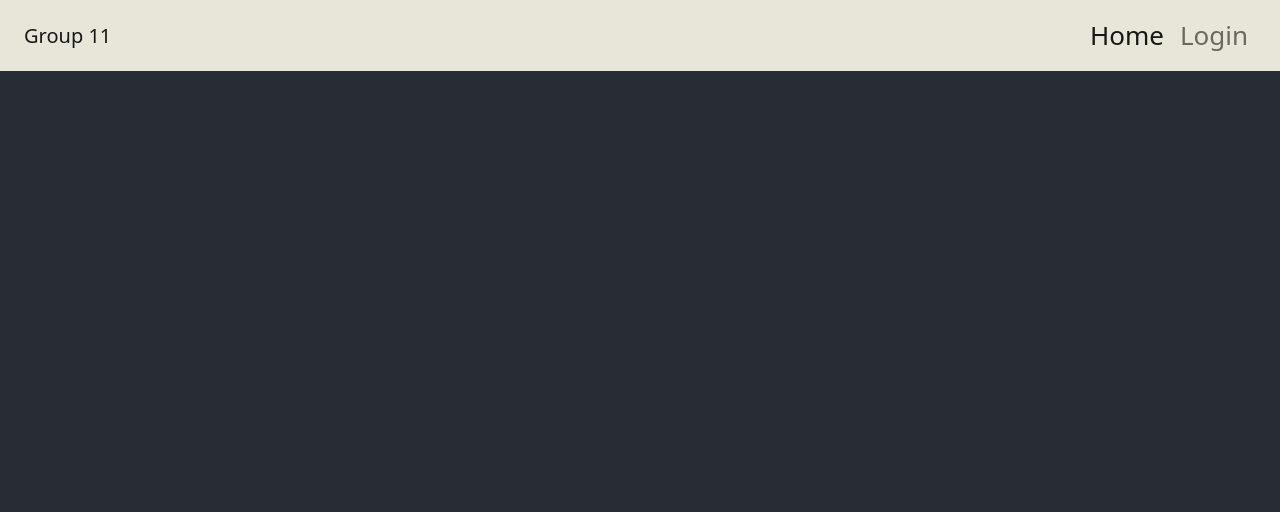
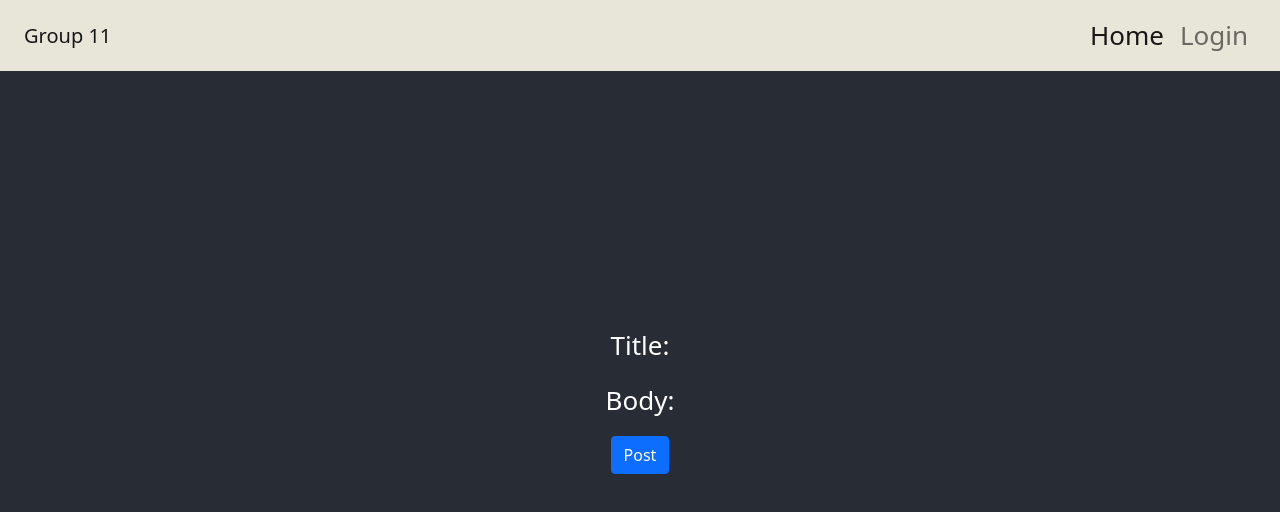
Before and after one commit to benrmn/group11, a React (Create React App) app in the folder frontend/: page /post in a window 1280 px wide. Before the commit this address had no page. Shown: the top 512 px of the page. Built offline with nearby package versions, Linux system fonts and the light colour scheme.

Commit message:
basic post page added

```diff
--- a/frontend/src/App.js
+++ b/frontend/src/App.js
@@ -16,6 +16,7 @@ function App() {
           <Routes>
             <Route path="/" element={<Home />} />
             <Route path="/login" element={<Login />} />
+            <Route path="/post" element={<Post />} />
           </Routes>
         </header>
       </div>
--- a/frontend/src/components/home.js
+++ b/frontend/src/components/home.js
@@ -10,9 +10,7 @@ function Home() {
 
     return (
         <>
-            <p>
-            "hi yeti"
-            </p>
+            <button type="button" className="btn btn-primary" onClick={() => navigate("/post")}>Create Post</button>
         </>
 
     );
--- a/frontend/src/components/post.js
+++ b/frontend/src/components/post.js
@@ -4,7 +4,9 @@ import React from 'react';
 function Post() {
     return (
         <>
-            <button type="button" className="btn btn-primary">Danger</button>
+            <p>Title:</p>
+            <p>Body:</p>
+            <button type="button" className="btn btn-primary" >Post</button>
         </>
 
 
```
